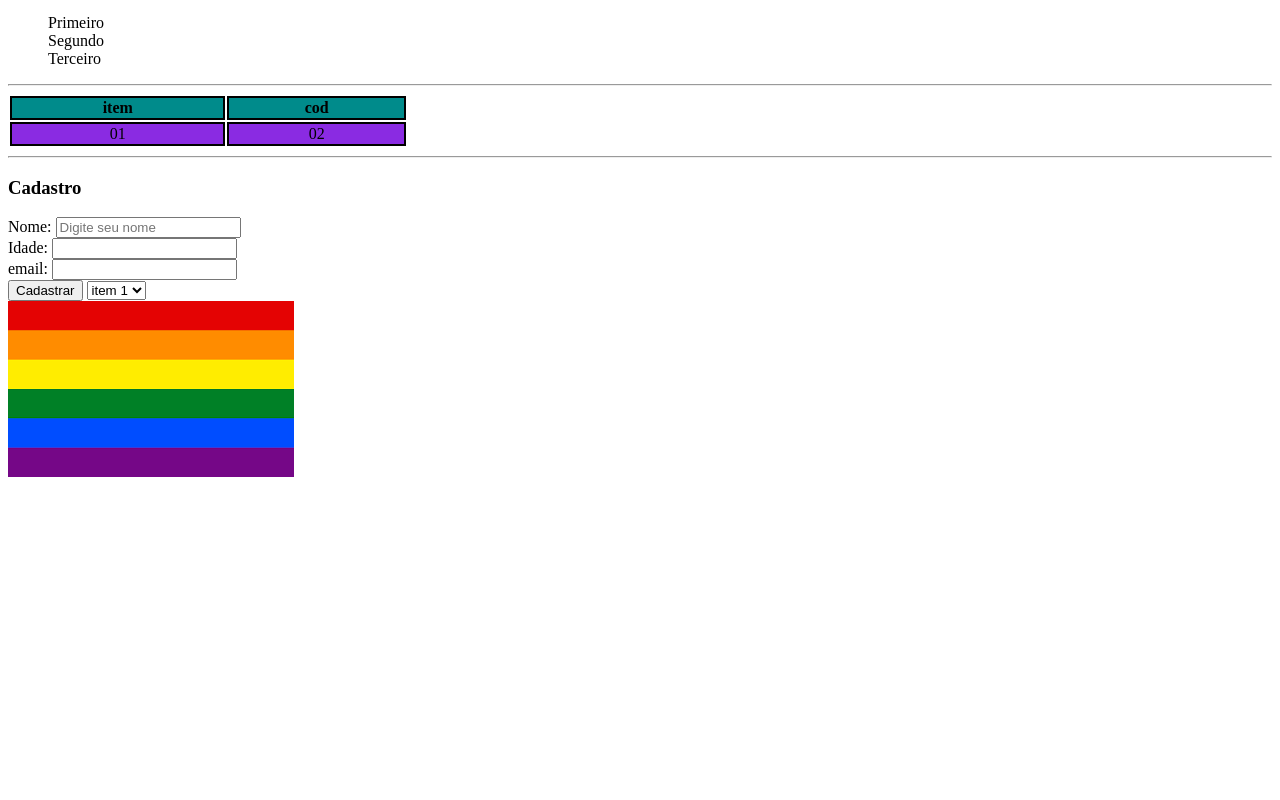
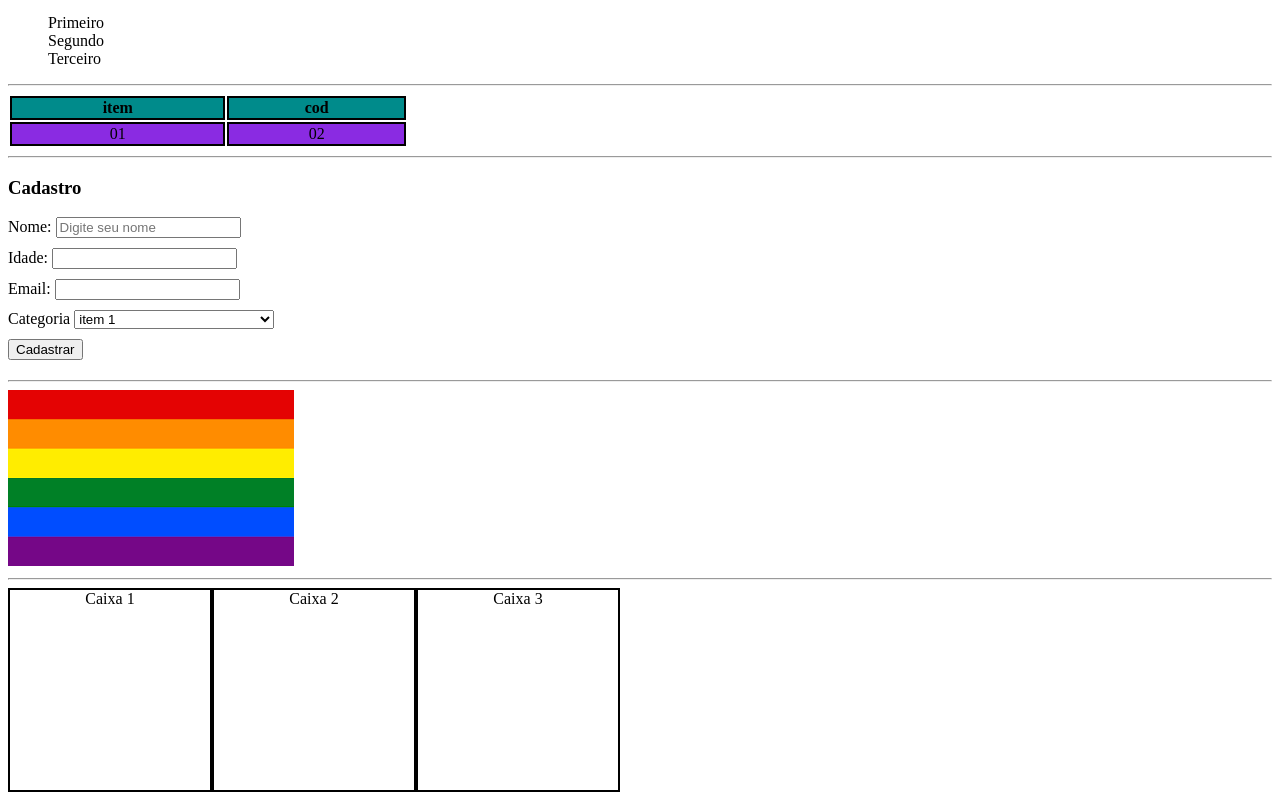
Before and after one commit to tsrweb/estudofullstack, a plain HTML site: page html&css/index.html in a window 1280 px wide. Shown: the part 712-1512 px from the top of the page. Before the commit the page ends 1201 px from the top, so only its background shows below. Drawn offline with Linux system fonts and the light colour scheme; files that its build step writes are made by us from their sources.

Commit message:
Atualizando com exercicios de @media orientation

```diff
--- a/html&css/css/css.css
+++ b/html&css/css/css.css
@@ -1,5 +1,4 @@
 @import url('https://fonts.googleapis.com/css2?family=Coming+Soon&display=swap');
-
 
 h1{
     color: red;
@@ -65,6 +64,34 @@ tbody tr:hover{
     background-color: aliceblue;
 }
 
-form{
+form, label, input, select{
+    margin-bottom: 10px;
 
 }
+
+select{
+    width: 200px;
+}
+
+.orientation{
+    display: flex;
+}
+
+.box{
+    width: 200px;
+    height: 200px;
+    border: 2px solid #000;
+    text-align: center;
+}
+
+@media (orientation: landscape){
+    .orientation{
+        flex-direction: row;
+    }
+}
+
+@media (orientation: portrait){
+    .orientation{
+        flex-direction: column;
+    }
+}
--- a/html&css/index.html
+++ b/html&css/index.html
@@ -5,7 +5,7 @@
     <meta charset="UTF-8">
     <meta http-equiv="X-UA-Compatible" content="IE=edge">
     <meta name="viewport" content="width=device-width, initial-scale=1.0">
-    <link href="/estudo/css/css.css" rel="stylesheet">
+    <link href="/html&css/css/css.css" rel="stylesheet">
     <title>Document</title>
 </head>
 
@@ -83,20 +83,21 @@
             <input type="text" placeholder="Digite seu nome"></br>
             <label for="age">Idade:</label>
             <input type="number"></br>
-            <label for="email">email:</label>
+            <label for="email">Email:</label>
             <input type="email" required><br>
 
-            <input type="submit" value="Cadastrar">
-
+            <label for="categoria">Categoria</label>
             <select name="" id="">
                 <option value="">item 1</option>
                 <option value="">item 2</option>
                 <option value="">item 3</option>
             </select>
-
+            <br>
+            <input type="submit" value="Cadastrar">
 
         </form>
 
+        <hr>
 
         <picture>
             <source media="(max-width: 500px)" srcset="img/img2.png">
@@ -104,6 +105,15 @@
             <img src="img/img1.png" alt="imgDefaut">
         </picture>
 
+        <hr>
+
+        <div class="orientation">
+            <div class="box">Caixa 1</div>
+            <div class="box">Caixa 2</div>
+            <div class="box">Caixa 3</div>
+        </div>
+
+
 
 </body>
 
```
